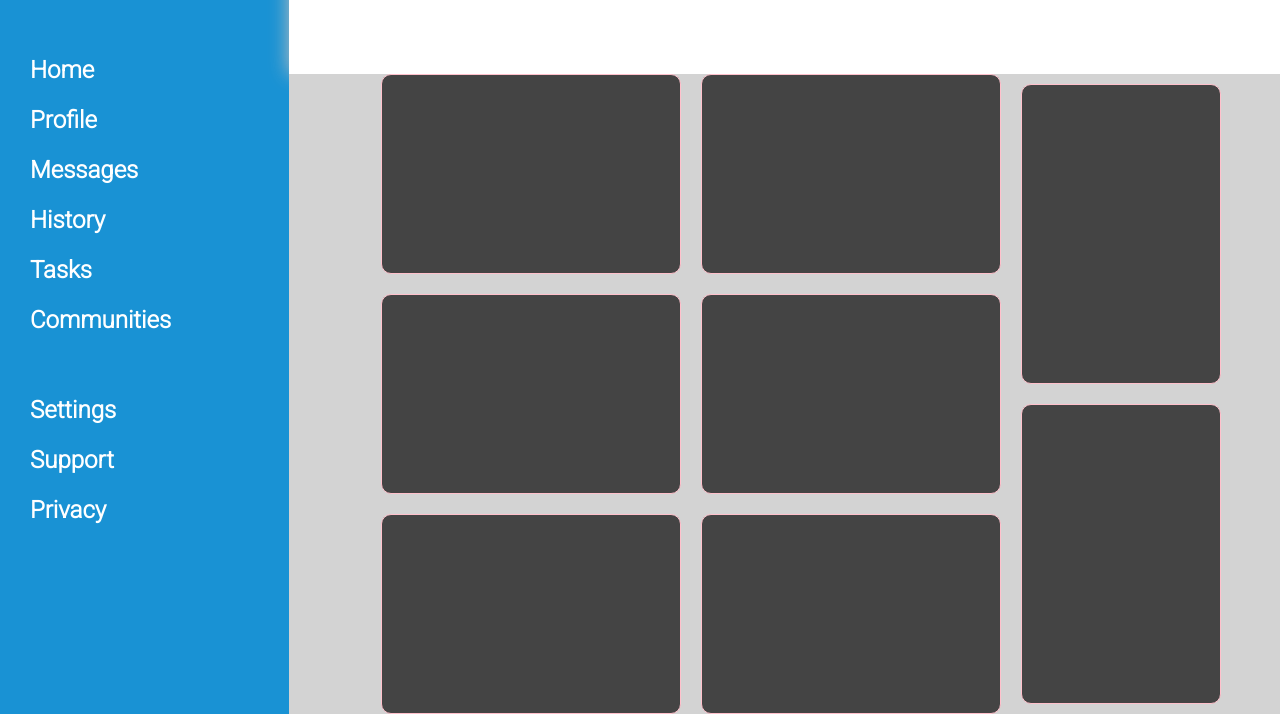
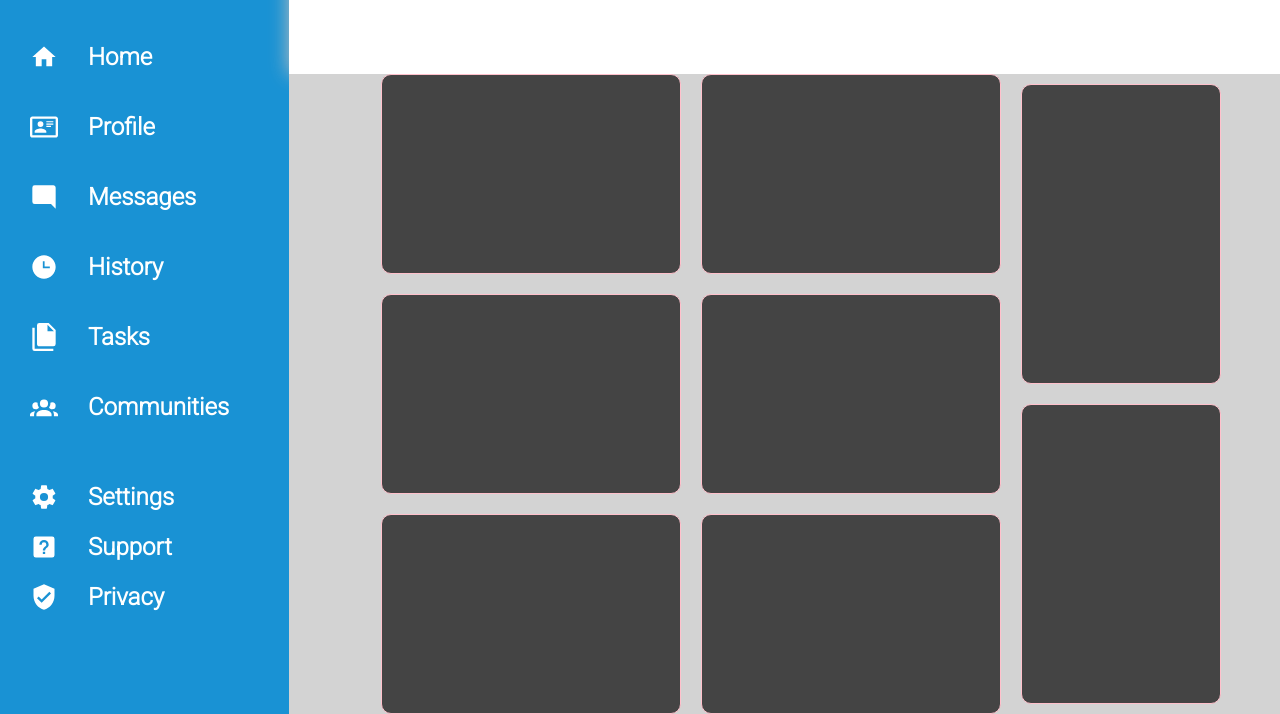
Before and after one commit to ATremanti/admin-dashboard, a plain HTML site: page index.html in a window 1280 px wide. Shown: the part 86-800 px from the top of the page. Drawn offline with Linux system fonts and the light colour scheme.

Commit message:
added svg icons to the sidebar

```diff
--- a/index.html
+++ b/index.html
@@ -24,18 +24,45 @@
 
             <div class="sb-links">
                 <div class="sb-nav">
+                    <div class="home">
+                        <svg id="home-icon" xmlns="http://www.w3.org/2000/svg" viewBox="0 0 24 24"><path d="M10,20V14H14V20H19V12H22L12,3L2,12H5V20H10Z" /></svg>
                         <p>Home</p>
+                    </div>
+                    <div class="profile">
+                        <svg id="profile-icon" xmlns="http://www.w3.org/2000/svg" viewBox="0 0 24 24"><path d="M22,3H2C0.91,3.04 0.04,3.91 0,5V19C0.04,20.09 0.91,20.96 2,21H22C23.09,20.96 23.96,20.09 24,19V5C23.96,3.91 23.09,3.04 22,3M22,19H2V5H22V19M14,17V15.75C14,14.09 10.66,13.25 9,13.25C7.34,13.25 4,14.09 4,15.75V17H14M9,7A2.5,2.5 0 0,0 6.5,9.5A2.5,2.5 0 0,0 9,12A2.5,2.5 0 0,0 11.5,9.5A2.5,2.5 0 0,0 9,7M14,7V8H20V7H14M14,9V10H20V9H14M14,11V12H18V11H14" /></svg>
                         <p>Profile</p>
+                    </div>
+                    <div class="message">
+                        <svg id="message-icon" xmlns="http://www.w3.org/2000/svg" viewBox="0 0 24 24"><path d="M22,4C22,2.89 21.1,2 20,2H4A2,2 0 0,0 2,4V16A2,2 0 0,0 4,18H18L22,22V4Z" /></svg>
                         <p>Messages</p>
+                    </div>
+                    <div class="history">
+                        <svg id="history-icon" xmlns="http://www.w3.org/2000/svg" viewBox="0 0 24 24"><path d="M12 2C6.5 2 2 6.5 2 12C2 17.5 6.5 22 12 22C17.5 22 22 17.5 22 12S17.5 2 12 2M17 13H11V7H12.5V11.5H17V13Z" /></svg>
                         <p>History</p>
+                    </div>
+                    <div class="tasks">
+                        <svg id="tasks-icon" xmlns="http://www.w3.org/2000/svg" viewBox="0 0 24 24"><path d="M15,7H20.5L15,1.5V7M8,0H16L22,6V18A2,2 0 0,1 20,20H8C6.89,20 6,19.1 6,18V2A2,2 0 0,1 8,0M4,4V22H20V24H4A2,2 0 0,1 2,22V4H4Z" /></svg>
                         <p>Tasks</p>
+                    </div>
+                    <div class="group">
+                        <svg id="group-icon" xmlns="http://www.w3.org/2000/svg" viewBox="0 0 24 24"><path d="M12,5.5A3.5,3.5 0 0,1 15.5,9A3.5,3.5 0 0,1 12,12.5A3.5,3.5 0 0,1 8.5,9A3.5,3.5 0 0,1 12,5.5M5,8C5.56,8 6.08,8.15 6.53,8.42C6.38,9.85 6.8,11.27 7.66,12.38C7.16,13.34 6.16,14 5,14A3,3 0 0,1 2,11A3,3 0 0,1 5,8M19,8A3,3 0 0,1 22,11A3,3 0 0,1 19,14C17.84,14 16.84,13.34 16.34,12.38C17.2,11.27 17.62,9.85 17.47,8.42C17.92,8.15 18.44,8 19,8M5.5,18.25C5.5,16.18 8.41,14.5 12,14.5C15.59,14.5 18.5,16.18 18.5,18.25V20H5.5V18.25M0,20V18.5C0,17.11 1.89,15.94 4.45,15.6C3.86,16.28 3.5,17.22 3.5,18.25V20H0M24,20H20.5V18.25C20.5,17.22 20.14,16.28 19.55,15.6C22.11,15.94 24,17.11 24,18.5V20Z" /></svg>
                         <p>Communities</p>
+                    </div>
                 </div>
 
                 <div class="sb-ctrl">
+                    <div class="settings">
+                        <svg id="settings-icon" xmlns="http://www.w3.org/2000/svg" viewBox="0 0 24 24"><path d="M12,15.5A3.5,3.5 0 0,1 8.5,12A3.5,3.5 0 0,1 12,8.5A3.5,3.5 0 0,1 15.5,12A3.5,3.5 0 0,1 12,15.5M19.43,12.97C19.47,12.65 19.5,12.33 19.5,12C19.5,11.67 19.47,11.34 19.43,11L21.54,9.37C21.73,9.22 21.78,8.95 21.66,8.73L19.66,5.27C19.54,5.05 19.27,4.96 19.05,5.05L16.56,6.05C16.04,5.66 15.5,5.32 14.87,5.07L14.5,2.42C14.46,2.18 14.25,2 14,2H10C9.75,2 9.54,2.18 9.5,2.42L9.13,5.07C8.5,5.32 7.96,5.66 7.44,6.05L4.95,5.05C4.73,4.96 4.46,5.05 4.34,5.27L2.34,8.73C2.21,8.95 2.27,9.22 2.46,9.37L4.57,11C4.53,11.34 4.5,11.67 4.5,12C4.5,12.33 4.53,12.65 4.57,12.97L2.46,14.63C2.27,14.78 2.21,15.05 2.34,15.27L4.34,18.73C4.46,18.95 4.73,19.03 4.95,18.95L7.44,17.94C7.96,18.34 8.5,18.68 9.13,18.93L9.5,21.58C9.54,21.82 9.75,22 10,22H14C14.25,22 14.46,21.82 14.5,21.58L14.87,18.93C15.5,18.67 16.04,18.34 16.56,17.94L19.05,18.95C19.27,19.03 19.54,18.95 19.66,18.73L21.66,15.27C21.78,15.05 21.73,14.78 21.54,14.63L19.43,12.97Z" /></svg>
                         <p>Settings</p>
+                    </div>
+                    <div class="support">
+                        <svg id="support-icon" xmlns="http://www.w3.org/2000/svg" viewBox="0 0 24 24"><path d="M11,18H13V16H11V18M12,6A4,4 0 0,0 8,10H10A2,2 0 0,1 12,8A2,2 0 0,1 14,10C14,12 11,11.75 11,15H13C13,12.75 16,12.5 16,10A4,4 0 0,0 12,6M5,3H19A2,2 0 0,1 21,5V19A2,2 0 0,1 19,21H5A2,2 0 0,1 3,19V5A2,2 0 0,1 5,3Z" /></svg>
                         <p>Support</p>
+                    </div>
+                    <div class="privacy">
+                        <svg id="privacy-icon" xmlns="http://www.w3.org/2000/svg" viewBox="0 0 24 24"><path d="M10,17L6,13L7.41,11.59L10,14.17L16.59,7.58L18,9M12,1L3,5V11C3,16.55 6.84,21.74 12,23C17.16,21.74 21,16.55 21,11V5L12,1Z" /></svg>
                         <p>Privacy</p>
+                    </div>
                 </div>
             </div>
         </div>
--- a/style.css
+++ b/style.css
@@ -59,6 +59,7 @@ body {
     display: grid;
     grid-template-rows: repeat(6, 50px);
     grid-template-columns: auto;
+    gap: 20px;
     font-size: 1.5rem;
     font-weight: bold;
     justify-content: start;
@@ -77,6 +78,13 @@ body {
 .sb-links {
     display: grid;
     gap: 40px;
+}
+
+.home, .profile, .message, .history, .tasks, .group, .settings, .support, .privacy {
+    display: flex;
+    align-items: center;
+    justify-content: flex-start;
+    gap: 30px;
 }
 
 .header {
@@ -119,3 +127,8 @@ h1 {
     margin: 0;
     font-size: 2em;
 }
+
+#home-icon, #profile-icon, #message-icon, #history-icon, #tasks-icon, #group-icon, #settings-icon, #support-icon, #privacy-icon {
+    fill: white;
+    width: 28px;
+}
```
Also changed, not shown: icons/group.svg (added), icons/history.svg (added), icons/home.svg, icons/message.svg (added), icons/privacy.svg (added), icons/profile.svg (added), icons/settings.svg (added), icons/support.svg (added), icons/tasks.svg (added). Lines whose indentation alone changed are shown as unchanged.
